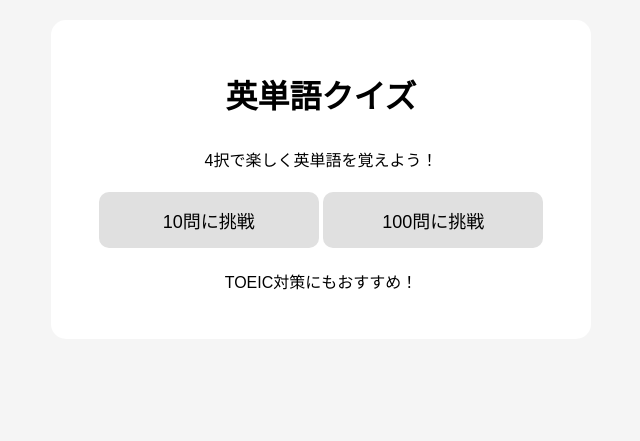
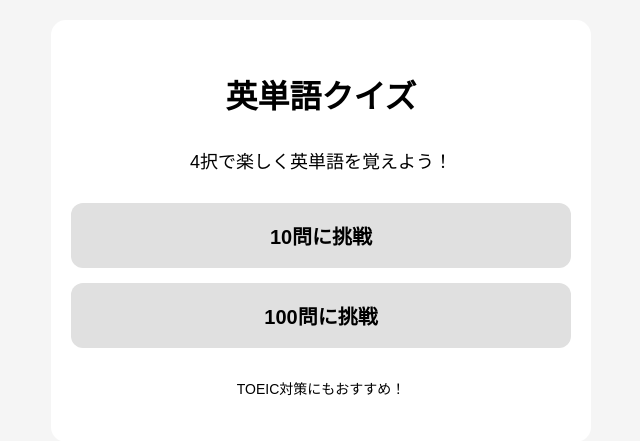
Before and after one commit to Tora06152013/english-quiz, a Flask app: page / in a window 1280 px wide. Shown: the top 441 px of the page, without its empty margins (319-959 px from the left). Run offline with Flask 3, Linux system fonts and the light colour scheme.

Commit message:
Refactor CSS styles and add new classes
Added new styles for subtitle, menu, and description classes.

```diff
--- a/static/style.css
+++ b/static/style.css
@@ -94,3 +94,34 @@ a.choice {
         font-size: 18px;
     }
 }
+.subtitle {
+    font-size: 18px;
+    margin-bottom: 30px;
+}
+
+.menu {
+    margin-top: 20px;
+}
+
+.menu .choice {
+    display: block;
+    width: 100%;
+    box-sizing: border-box;
+    margin: 15px 0;
+    padding: 18px;
+    text-decoration: none;
+    color: black;
+    background: #e0e0e0;
+    border-radius: 12px;
+    font-size: 20px;
+    font-weight: bold;
+}
+
+.menu .choice:hover {
+    transform: scale(1.02);
+}
+
+.description {
+    margin-top: 30px;
+    font-size: 14px;
+}
```
